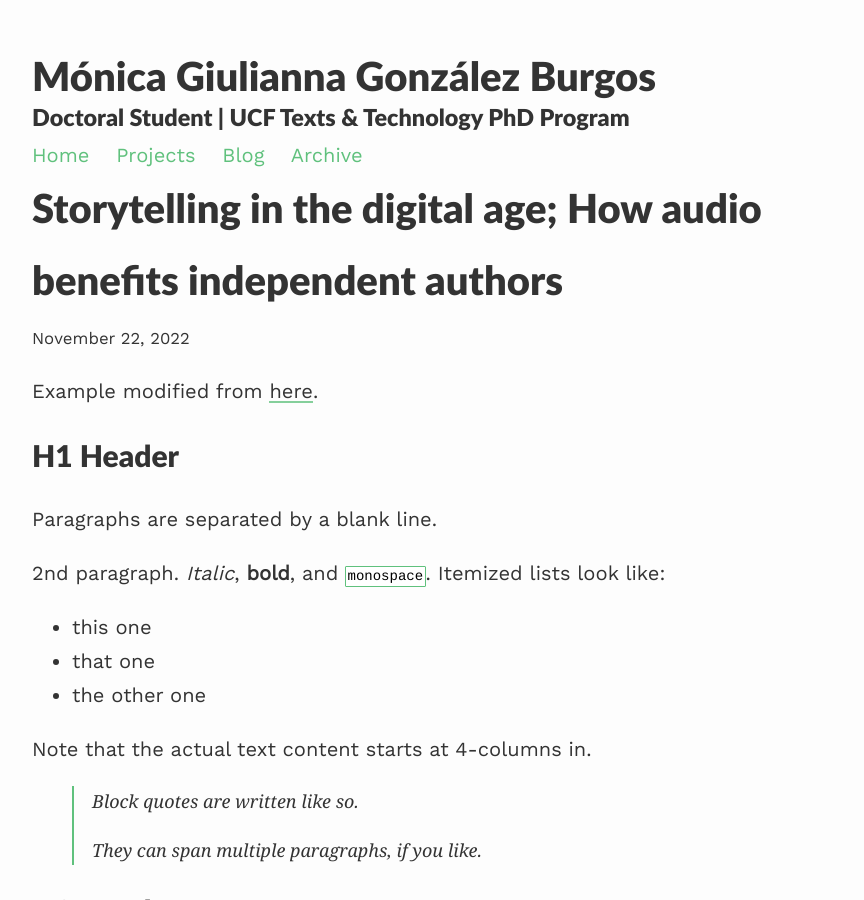
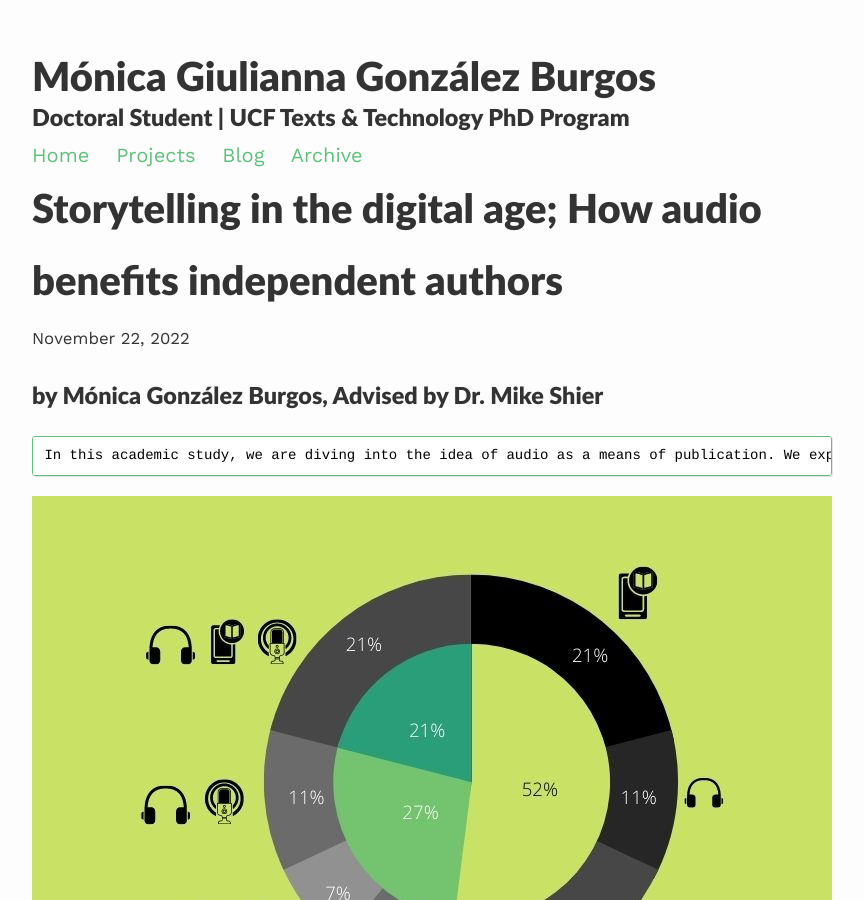
Before and after one commit to mgonzalezburgos/MGBurgos, a Jekyll site: the page built from _projects/summer22audiopaper.md, in a window 1280 px wide and 900 px high. Shown: the whole window, without its empty margins (208-1072 px from the left). Built offline with Jekyll 4.4.1, drawn with Linux system fonts in a browser that asks for light colours; nearby versions of some CDN libraries; formulas are drawn with MathJax 3; some of the changed text lies outside the part shown.

Commit message:
Update summer22audiopaper.md

```diff
--- a/_projects/summer22audiopaper.md
+++ b/_projects/summer22audiopaper.md
@@ -2,141 +2,10 @@
 layout: post
 title: Storytelling in the digital age; How audio benefits independent authors
 ---
-Example modified from [here](http://www.unexpected-vortices.com/sw/rippledoc/quick-markdown-example.html){:target="_blank"}.
 
-H1 Header
-============
+### by Mónica González Burgos, Advised by Dr. Mike Shier ###
 
-Paragraphs are separated by a blank line.
-
-2nd paragraph. *Italic*, **bold**, and `monospace`. Itemized lists
-look like:
-
-  * this one
-  * that one
-  * the other one
-
-Note that the actual text
-content starts at 4-columns in.
-
-> Block quotes are
-> written like so.
->
-> They can span multiple paragraphs,
-> if you like.
+    In this academic study, we are diving into the idea of audio as a means of publication. We explore how the concepts of audiobooks, podcasts and radionovelas have been utilized as both a source of entertainment and a tool for educational purposes since the turn of the century. Given that the principal idea of this study was to come up with a means of audiobook publication that provides easy access to independent authors regardless of their budget, some of these concepts will be used in non traditional ways. For this publication, we will refer to an independent author as someone that self publishes and does not hold a publishing contract with a major publisher or someone whom, despite having a contract with a publisher, self publishes on the side. In addi- tion, we will be using Have and Pedersen’s definition of audiobook from their 2020 publication *The audiobook circuit in digital publishing: Voicing the silent revolution*, in which they exclude from the definition “recordings of texts as well as audio narratives without a coexisting written book – formats that in other contexts would count as audiobooks” (Have & Pedersen 410).
 
 
-H2 Header
-------------
-
-Here's a numbered list:
-
- 1. first item
- 2. second item
- 3. third item
-
-Note again how the actual text starts at 4 columns in (4 characters
-from the left side). Here's a code sample:
-
-    # Let me re-iterate ...
-    for i in 1 .. 10 { do-something(i) }
-
-As you probably guessed, indented 4 spaces. By the way, instead of
-indenting the block, you can use delimited blocks, if you like:
-
-~~~
-define foobar() {
-    print "Welcome to flavor country!";
-}
-~~~
-
-(which makes copying & pasting easier). You can optionally mark the
-delimited block for Pandoc to syntax highlight it by specifying the languagae after the start of a block (e.g. `~~~python`) which would look like :
-
-~~~python
-import time
-# Quick, count to ten!
-for i in range(10):
-    # (but not *too* quick)
-    time.sleep(0.5)
-    print(i)
-~~~
-
-### An H3 header ###
-
-Now a nested list:
-
- 1. First, get these ingredients:
-
-      * carrots
-      * celery
-      * lentils
-
- 2. Boil some water.
-
- 3. Dump everything in the pot and follow
-    this algorithm:
-
-        find wooden spoon
-        uncover pot
-        stir
-        cover pot
-        balance wooden spoon precariously on pot handle
-        wait 10 minutes
-        goto first step (or shut off burner when done)
-
-    Do not bump wooden spoon or it will fall.
-
-Notice again how text always lines up on 4-space indents (including
-that last line which continues item 3 above).
-
-Here's a footnote [^1].
-
-[^1]: Some footnote text.
-
-Tables can look like this:
-
-| Header 1 | Header 2                   | Header 3 |
-|:--------:|:--------------------------:|:--------:|
-| data1a   | Data is longer than header | 1        |
-| d1b      | add a cell                 |          |
-| lorem    | ipsum                      | 3        |
-|          | empty outside cells        |          |
-| skip     |                            | 5        |
-| six      | Morbi purus                | 6        |
-
-
-A horizontal rule follows.
-
-***
-
-Here's a definition list:
-
-apples
-  : Good for making applesauce.
-
-oranges
-  : Citrus!
-
-tomatoes
-  : There's no "e" in tomatoe.
-
-Again, text is indented 4 spaces. (Put a blank line between each
-term and  its definition to spread things out more.)
-
-Here's a "line block" (note how whitespace is honored):
-
-| Line one
-|   Line too
-| Line tree
-
-and images can be specified like so:
-
  ![Book Cover](/MGBurgos/assets/images/usagechart.jpg "Data of usage by Döring et all 2022")
-
-![example image](https://images.unsplash.com/photo-1488190211105-8b0e65b80b4e?w=300&h=300&fit=crop "An exemplary image")
-
-Inline math equation: $\omega = d\phi / dt$. Display
-math should get its own line like so:
-
-$$I = \int \rho R^{2} dV$$
```
